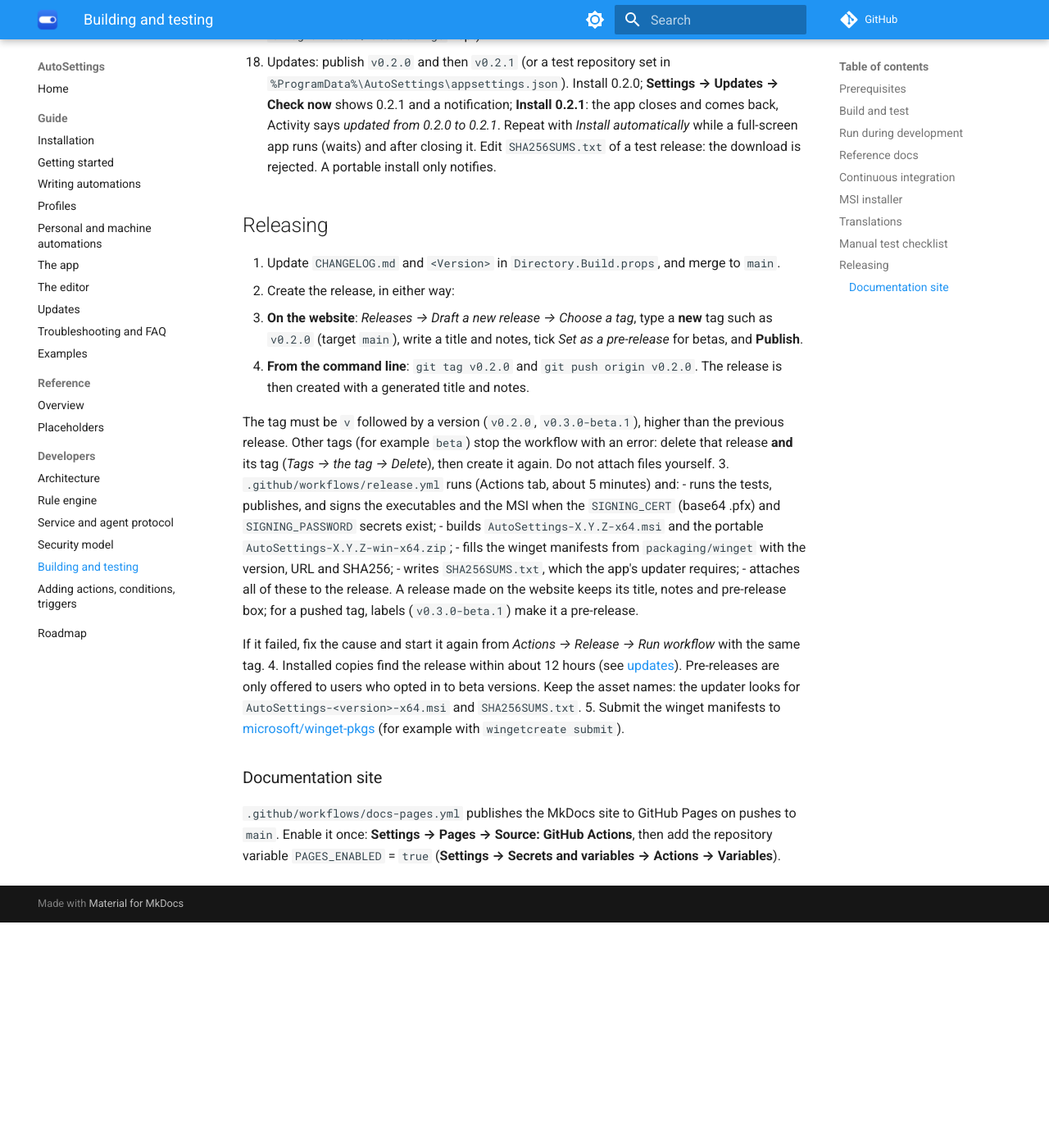
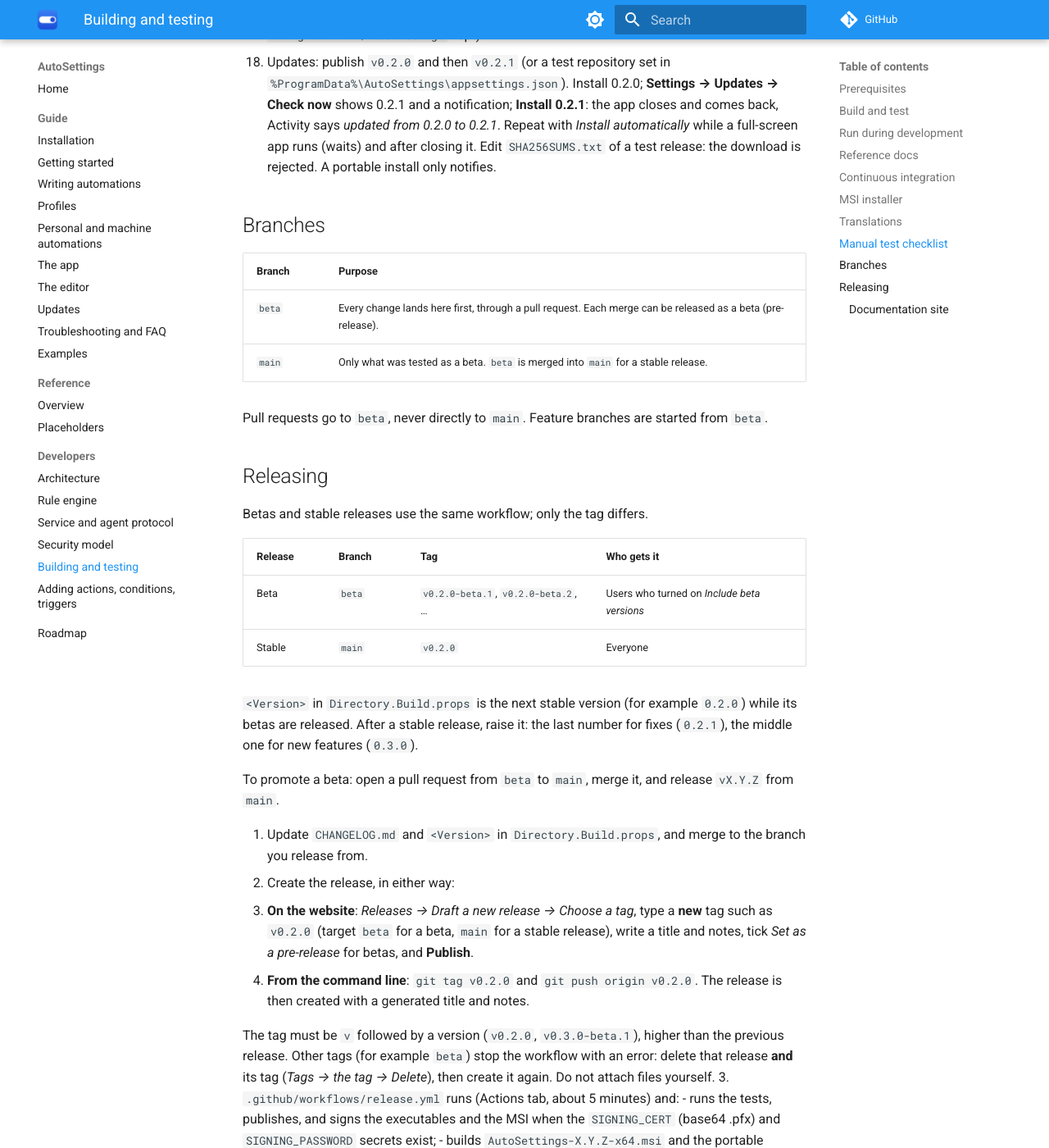
Before and after one commit to Samet1771/AutoSettings, an MkDocs documentation site: the page built from docs/dev/building.md, in a window 1280 px wide and 1400 px high, scrolled down 3267 px. Shown: the whole window at 82% size. Built offline with MkDocs 1.6.1 and Material for MkDocs 9.7.7, drawn with Linux system fonts in a browser that asks for light colours; comment, search, counter and statistics services are not loaded; before the commit the page ends 4392 px from its top, so only the background shows below that.

Commit message:
Branch flow: changes go to beta, tested betas are promoted to main
- Document the beta and main branches, beta tags (v0.2.0-beta.1) and
  stable tags, version bumps and promotion
- Pull requests go to beta
- The reference docs bot no longer commits to beta directly

Co-Authored-By: Claude Opus 5.5 <noreply@anthropic.com>
Claude-Session: https://claude.ai/code/session_01VQsSxnfnN7TTfERNXNj7Mo

```diff
--- a/docs/dev/building.md
+++ b/docs/dev/building.md
@@ -113,12 +113,34 @@ Unit tests cover the engine; the Windows integration needs a real machine or VM.
     0.2.1*. Repeat with *Install automatically* while a full-screen app runs (waits) and after closing it.
     Edit `SHA256SUMS.txt` of a test release: the download is rejected. A portable install only notifies.
 
+## Branches
+
+| Branch | Purpose |
+|---|---|
+| `beta` | Every change lands here first, through a pull request. Each merge can be released as a beta (pre-release). |
+| `main` | Only what was tested as a beta. `beta` is merged into `main` for a stable release. |
+
+Pull requests go to `beta`, never directly to `main`. Feature branches are started from `beta`.
+
 ## Releasing
 
-1. Update `CHANGELOG.md` and `<Version>` in `Directory.Build.props`, and merge to `main`.
+Betas and stable releases use the same workflow; only the tag differs.
+
+| Release | Branch | Tag | Who gets it |
+|---|---|---|---|
+| Beta | `beta` | `v0.2.0-beta.1`, `v0.2.0-beta.2`, … | Users who turned on *Include beta versions* |
+| Stable | `main` | `v0.2.0` | Everyone |
+
+`<Version>` in `Directory.Build.props` is the next stable version (for example `0.2.0`) while its betas are
+released. After a stable release, raise it: the last number for fixes (`0.2.1`), the middle one for new features
+(`0.3.0`).
+
+To promote a beta: open a pull request from `beta` to `main`, merge it, and release `vX.Y.Z` from `main`.
+
+1. Update `CHANGELOG.md` and `<Version>` in `Directory.Build.props`, and merge to the branch you release from.
 2. Create the release, in either way:
    - **On the website**: *Releases → Draft a new release → Choose a tag*, type a **new** tag such as `v0.2.0`
-     (target `main`), write a title and notes, tick *Set as a pre-release* for betas, and **Publish**.
+     (target `beta` for a beta, `main` for a stable release), write a title and notes, tick *Set as a pre-release* for betas, and **Publish**.
    - **From the command line**: `git tag v0.2.0` and `git push origin v0.2.0`. The release is then created with a
      generated title and notes.
 
```
Also changed, not shown: CONTRIBUTING.md (+3 -0 lines), 1 other file.
